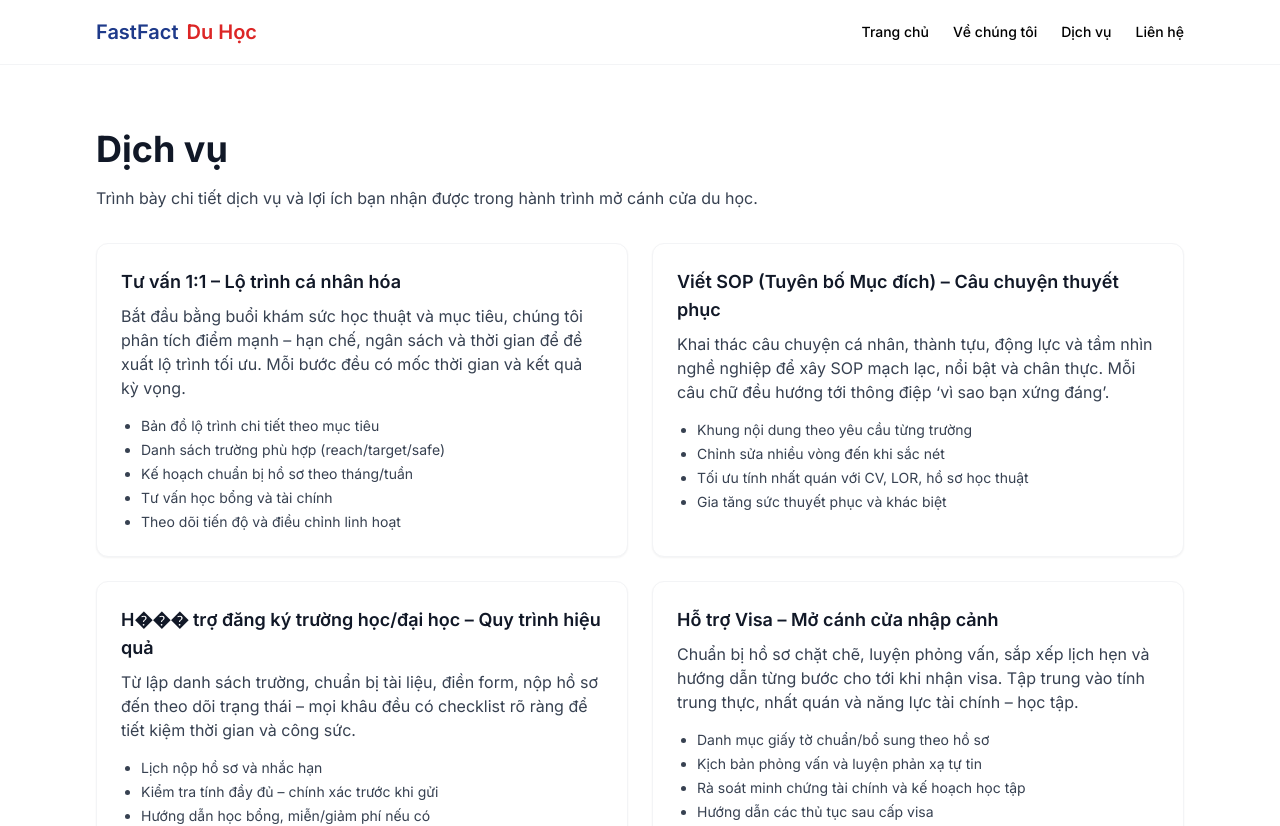
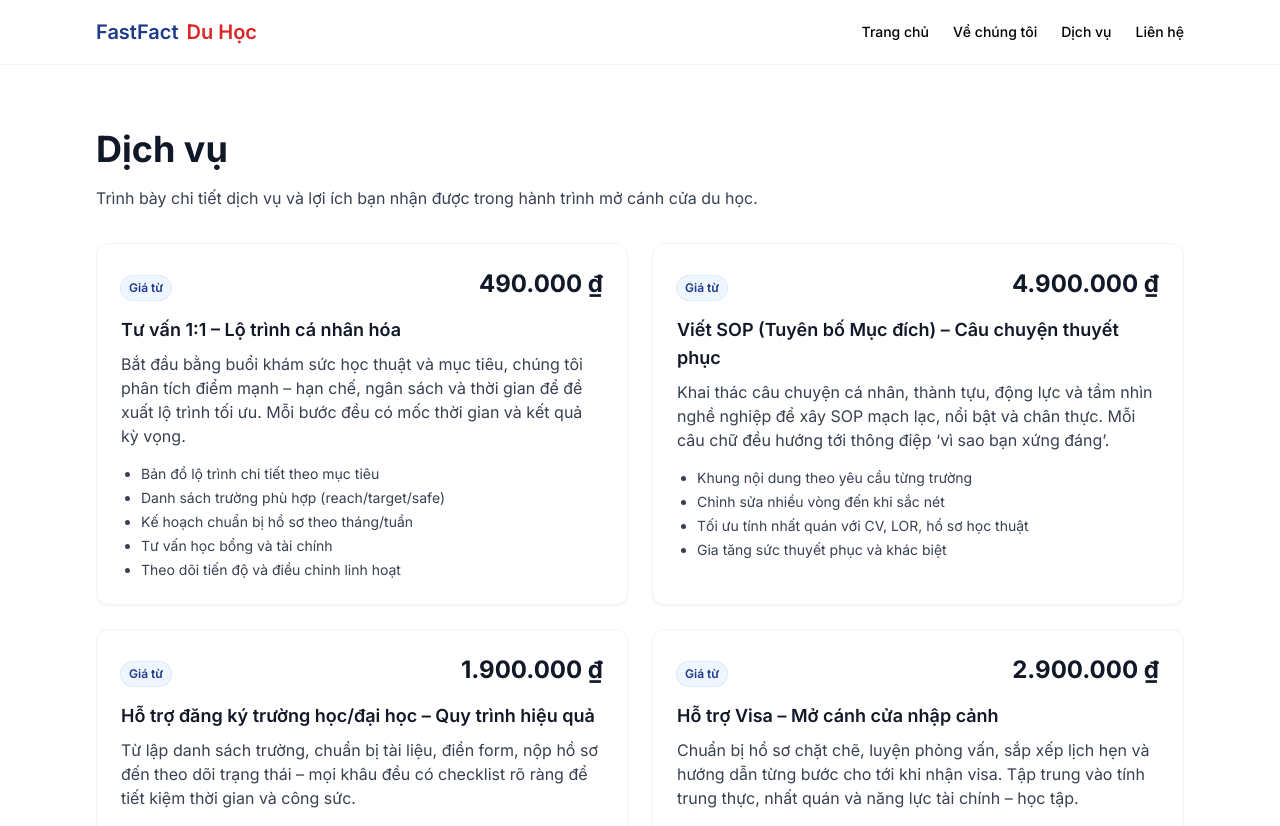
Before and after one commit to huyquochuynh008-sys/fastfactduhoc-fe, a Next.js app: page /services in a window 1280 px wide. Shown: the top 826 px of the page. Built offline with nearby package versions, Linux system fonts and the light colour scheme.

Commit message:
Add VND pricing displayed first for each service; fix encoding issue; format currency
cgen-cbb08b344183485cab2da6f8469541ac

```diff
--- a/pages/services.tsx
+++ b/pages/services.tsx
@@ -1,9 +1,28 @@
 import Head from 'next/head'
 
-function ServiceCard({ title, description, benefits }: { title: string; description: string; benefits: string[] }) {
+const formatVND = (n: number) =>
+  n.toLocaleString('vi-VN', { style: 'currency', currency: 'VND', maximumFractionDigits: 0 })
+
+function ServiceCard({
+  title,
+  description,
+  benefits,
+  priceFrom,
+}: {
+  title: string
+  description: string
+  benefits: string[]
+  priceFrom: number
+}) {
   return (
     <div className="rounded-xl border border-gray-100 bg-white p-6 shadow-sm">
-      <h3 className="text-lg font-semibold text-gray-900">{title}</h3>
+      <div className="flex items-baseline justify-between">
+        <span className="inline-flex items-center rounded-full bg-blue-50 px-2 py-1 text-xs font-semibold text-brandBlue ring-1 ring-blue-100">
+          Giá từ
+        </span>
+        <div className="text-2xl font-bold text-gray-900">{formatVND(priceFrom)}</div>
+      </div>
+      <h3 className="mt-4 text-lg font-semibold text-gray-900">{title}</h3>
       <p className="mt-2 text-gray-700">{description}</p>
       <ul className="mt-4 list-disc pl-5 text-sm text-gray-700 space-y-1">
         {benefits.map((b, i) => (
@@ -34,6 +53,7 @@ export default function ServicesPage() {
               'Tư vấn học bổng và tài chính',
               'Theo dõi tiến độ và điều chỉnh linh hoạt',
             ]}
+            priceFrom={490000}
           />
           <ServiceCard
             title="Viết SOP (Tuyên bố Mục đích) – Câu chuyện thuyết phục"
@@ -44,9 +64,10 @@ export default function ServicesPage() {
               'Tối ưu tính nhất quán với CV, LOR, hồ sơ học thuật',
               'Gia tăng sức thuyết phục và khác biệt',
             ]}
+            priceFrom={4900000}
           />
           <ServiceCard
-            title="H��� trợ đăng ký trường học/đại học – Quy trình hiệu quả"
+            title="Hỗ trợ đăng ký trường học/đại học – Quy trình hiệu quả"
             description="Từ lập danh sách trường, chuẩn bị tài liệu, điền form, nộp hồ sơ đến theo dõi trạng thái – mọi khâu đều có checklist rõ ràng để tiết kiệm thời gian và công sức."
             benefits={[
               'Lịch nộp hồ sơ và nhắc hạn',
@@ -54,6 +75,7 @@ export default function ServicesPage() {
               'Hướng dẫn học bổng, miễn/giảm phí nếu có',
               'Theo dõi kết quả, hỗ trợ phản hồi/bổ sung',
             ]}
+            priceFrom={1900000}
           />
           <ServiceCard
             title="Hỗ trợ Visa – Mở cánh cửa nhập cảnh"
@@ -64,6 +86,7 @@ export default function ServicesPage() {
               'Rà soát minh chứng tài chính và kế hoạch học tập',
               'Hướng dẫn các thủ tục sau cấp visa',
             ]}
+            priceFrom={2900000}
           />
           <ServiceCard
             title="Đào tạo (Training) – Sẵn sàng cho chặng đường mới"
@@ -74,6 +97,7 @@ export default function ServicesPage() {
               'Quản lý thời gian, tư duy phản biện, học online hiệu quả',
               'Hòa nhập văn hóa, kỹ năng sống và an toàn cá nhân',
             ]}
+            priceFrom={990000}
           />
         </div>
       </section>
```
